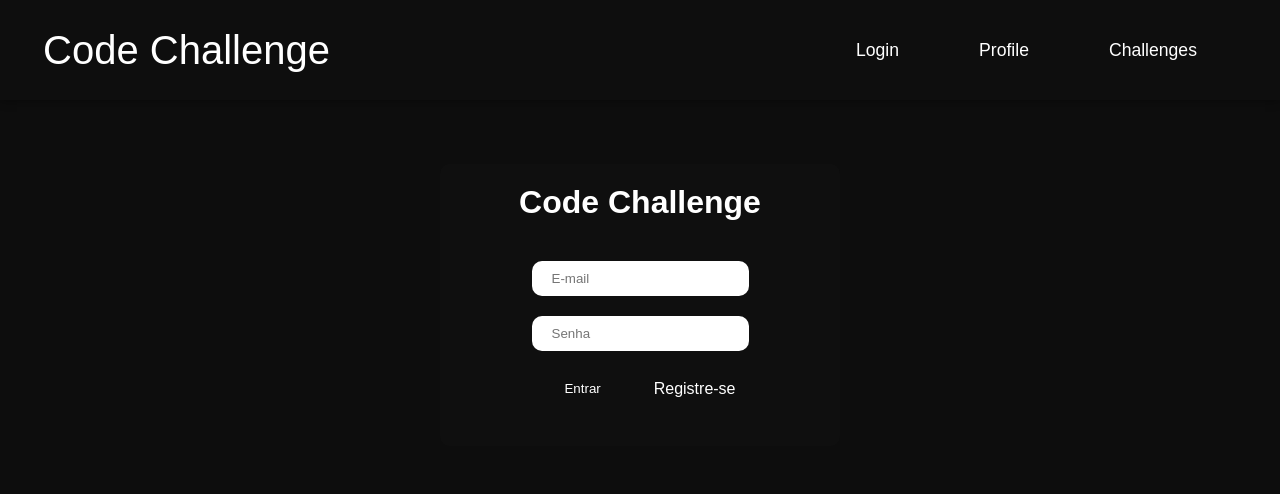
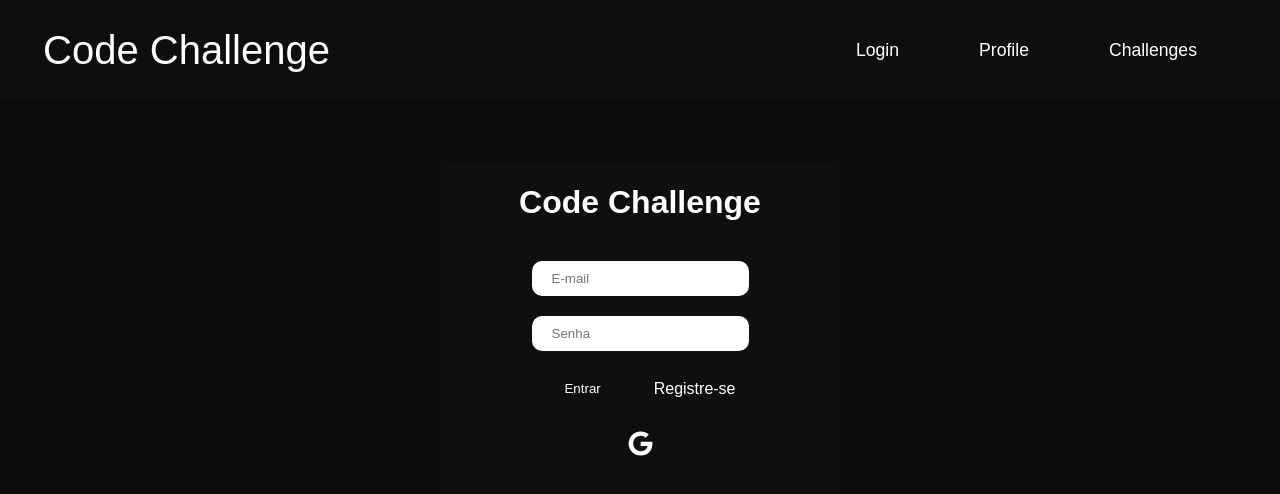
Before and after one commit to devCaiodias/code-challenge, a Next.js app: page /pages/Login in a window 1280 px wide. Shown: the top 494 px of the page. Built offline with nearby package versions, Linux system fonts and the light colour scheme; no server answers.

Commit message:
coloquei mais uma forma de fazer login, que é a com a conta do googlee

```diff
--- a/package.json
+++ b/package.json
@@ -12,7 +12,8 @@
     "firebase": "^11.3.0",
     "next": "15.1.6",
     "react": "^19.0.0",
-    "react-dom": "^19.0.0"
+    "react-dom": "^19.0.0",
+    "react-icons": "^5.4.0"
   },
   "devDependencies": {
     "@eslint/eslintrc": "^3",
--- a/src/app/components/AuthForm.tsx
+++ b/src/app/components/AuthForm.tsx
@@ -1,11 +1,12 @@
 'use client'
 import Link from 'next/link'
 import style from '../styles/AuthForm.module.css'
-import { auth, db } from '../service/firebase'
+import { auth, db, googleProvider } from '../service/firebase'
 import { useState } from 'react'
-import { createUserWithEmailAndPassword, signInWithEmailAndPassword } from 'firebase/auth'
+import { createUserWithEmailAndPassword, signInWithEmailAndPassword, signInWithPopup } from 'firebase/auth'
 import { doc, setDoc } from 'firebase/firestore'
 import { useRouter } from 'next/navigation'
+import { FaGoogle } from "react-icons/fa";
 
 interface Props {
     isRegister: boolean
@@ -46,6 +47,15 @@ export default function AuthForm({ isRegister }: Props) {
             }
         } catch (error: any) {
             alert(error.message)
+        }
+    }
+
+    const handleGoogle = async () => {
+        try {
+            await signInWithPopup(auth, googleProvider);
+            router.push("/pages/Dashboard")
+        }catch (error: any) {
+            alert("Erro ao entrar com google" + error.message)
         }
     }
 
@@ -97,6 +107,9 @@ export default function AuthForm({ isRegister }: Props) {
                     )}
                 </div>
             </form>
+            <button onClick={handleGoogle} className={style.btn_goo}>
+                <FaGoogle size={25} />
+            </button>
         </div>
     )
 }
--- a/src/app/pages/Login/page.tsx
+++ b/src/app/pages/Login/page.tsx
@@ -1,9 +1,8 @@
 import AuthForm from '@/app/components/AuthForm'
-import style from '../../styles/Login.module.css'
 
 export default function Login() {
     return (
-        <div className={style.login}>
+        <div>
             <AuthForm isRegister={false} />
         </div>
     )
--- a/src/app/styles/AuthForm.module.css
+++ b/src/app/styles/AuthForm.module.css
@@ -36,7 +36,6 @@
     background: none;
     transition: .5s linear;
     color: white;
-    margin-bottom: 40px;
 }
 
 .login_btn button:hover {
@@ -48,9 +47,24 @@
     text-decoration: none;
     color: white;
     margin-left: 20px;
-    margin-bottom: 40px;
 }
 
 .login_resgister:hover {
     border-bottom: 2px solid white;
 }
+
+.btn_goo {
+    background: none;
+    color: white;
+    border: none;
+    size: 40px;
+    margin-top: 25px;
+    margin-bottom: 40px;
+}
+
+.btn_goo:hover {
+    background-color: white;
+    color: black;
+    padding: 5px 20px;
+    border-radius: 5px;
+}
--- a/src/app/styles/Login.module.css
+++ /dev/null
@@ -1,6 +0,0 @@
-.login {
-    display: flex;
-    justify-content: center;
-    align-items: center;
-    height: 100vh;
-}
```
Also changed, not shown: 1 other file (tests, documents, lock files or other folders).
